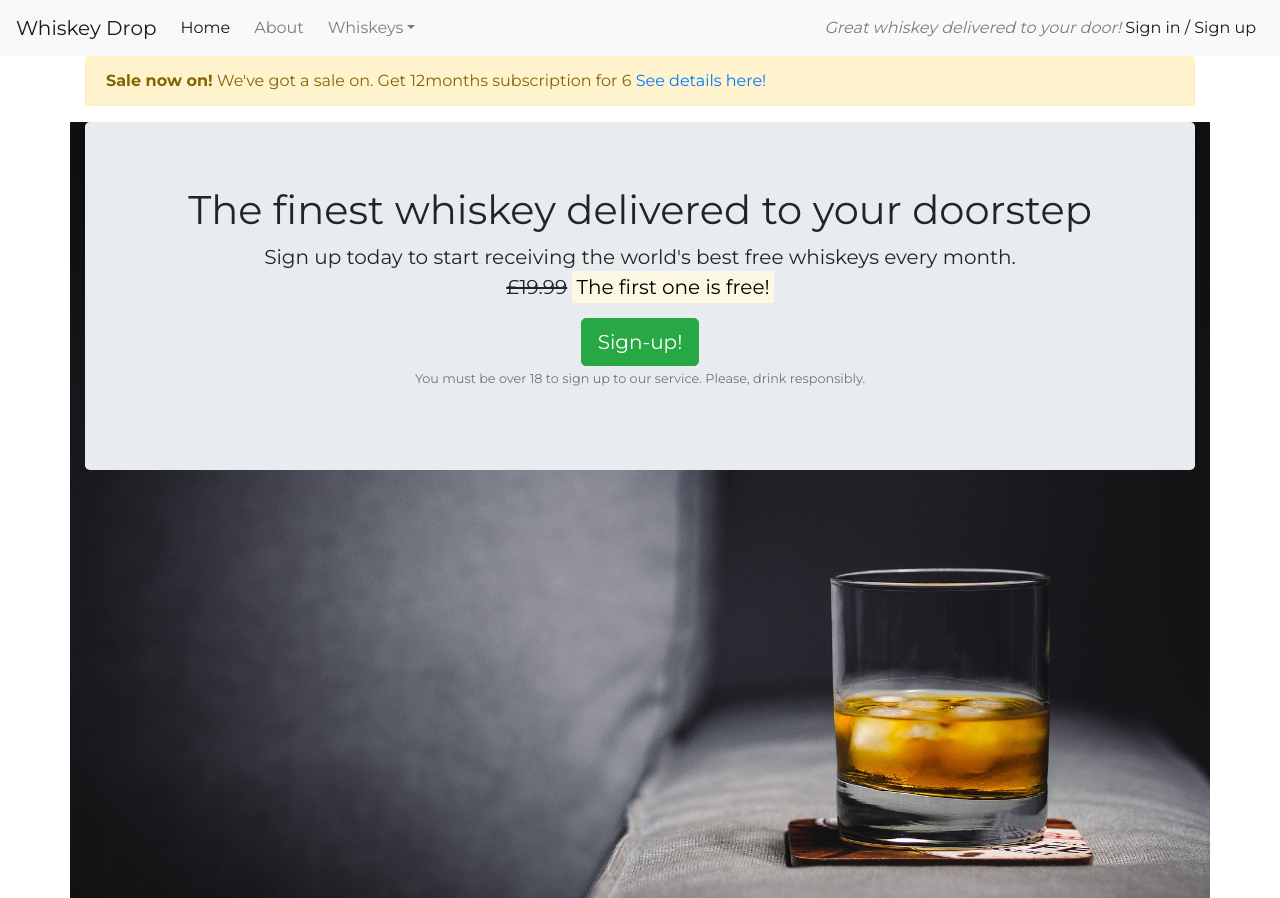
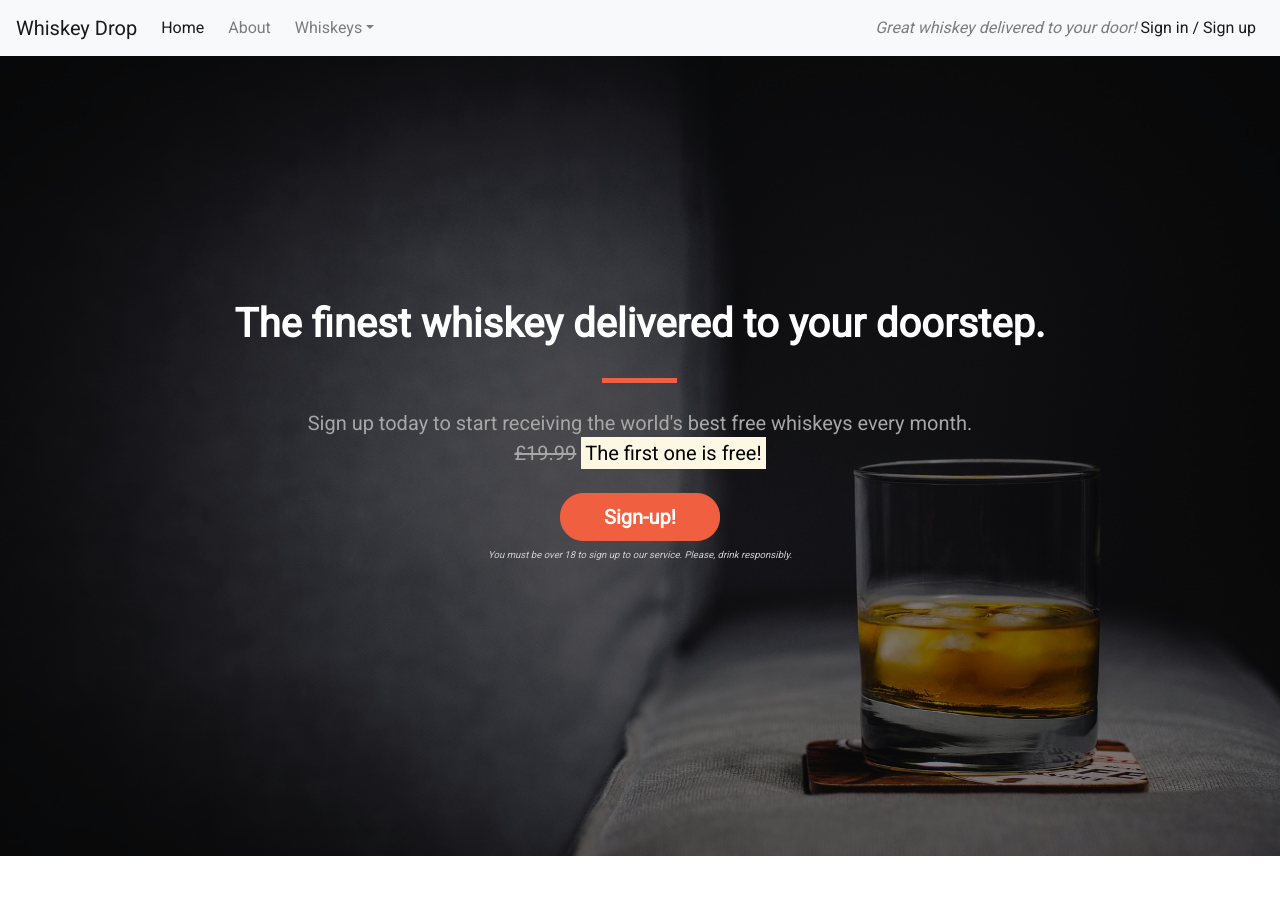
Before and after one commit to AlexNexton/bootstrap-intro, a plain HTML site: page whiskey/index.html in a window 1280 px wide. Shown: the top 898 px of the page. Drawn offline with nearby package versions, Linux system fonts and the light colour scheme.

Commit message:
style: changed button colour, added a :hover to sign up button

```diff
--- a/whiskey/css/style.css
+++ b/whiskey/css/style.css
@@ -1,5 +1,5 @@
 body{
-    font-family: 'Montserrat', sans-serif;
+    font-family: 'Roboto', sans-serif;
 }
 .alert-container{}
 
@@ -11,10 +11,82 @@ body{
     -o-background-size: cover;
      background-size: cover;
 
+     display: flex;
+     align-items: center;
+     justify-content: center;
+
+     position: relative;
+}
+.opaque-overlay{ /* this is so the image moves with the page */
+    position: absolute;
+    top: 0;
+    left: 0;
+    height: 100%;
+    width: 100%;
+    background-color: rgba(0,0,0,0.5)
 }
 
 .quotes-container{}
 
 .features-container{}
 
+/* Block-Dividers*/
+
+.block-divider{
+    width: 75px;
+    height: 5px;
+    border: 0;
+
+}
+.block-divider--orange{
+     background-color: #f05f40;
+
+}
+.block-divider--short{
+    width: 35px;
+}
+
+/*jumbotron*/
+
+.jumbotron{
+    background-color: transparent; /* takes off grey background border */
+}
+
+.jumbotron-header{
+        color: white;
+        font-weight: bold;
+        margin-bottom: 30px;
+}
+.jumbotron .lead{
+    margin: 25px 0;
+    color: #a7a7a7;
+}
+.jumbotron small{
+    font-size: 60%;
+    font-style: italic;
+    color: #d0d0d0;
+}
+
+/* Buttons*/
+
+.btn--cta{
+font-weight: bold;
+border-radius: 23px;
+width: 160px;
+}
+
+.btn--red{
+    color: white;
+    background-color: #f05f40;
+    border-color: #f05f40;
+
+}
+
+.btn--red:hover,
+.btn--red:active,
+.btn--red:focus,
+.btn--red:active:focus{
+    background-color: #ffdfd9;
+    border-color: #f05f40;
+}
 .tables-container{}
--- a/whiskey/index.html
+++ b/whiskey/index.html
@@ -8,7 +8,7 @@
     <link rel="stylesheet" href="css/style.css">
     <link rel="stylesheet" href="https://stackpath.bootstrapcdn.com/bootstrap/4.4.1/css/bootstrap.min.css" integrity="sha384-Vkoo8x4CGsO3+Hhxv8T/Q5PaXtkKtu6ug5TOeNV6gBiFeWPGFN9MuhOf23Q9Ifjh" crossorigin="anonymous">
     <link rel="stylesheet" href="https://use.fontawesome.com/releases/v5.6.3/css/all.css" integrity="sha384-UHRtZLI+pbxtHCWp1t77Bi1L4ZtiqrqD80Kn4Z8NTSRyMA2Fd33n5dQ8lWUE00s/" crossorigin="anonymous"/>
-    <link href="https://fonts.googleapis.com/css?family=Lato|Montserrat:400,700|Oswald&display=swap" rel="stylesheet">
+    <link href="https://fonts.googleapis.com/css?family=Lato|Montserrat:400,700|Oswald|Roboto&display=swap" rel="stylesheet">
     <link rel="stylesheet" href="css/style.css">
 </head>
 <body>
@@ -47,7 +47,7 @@
     </nav>
     <!--/nav end-->
 
-     <div class="container alert-container"> <!-- -->
+     <!--<div class="container alert-container">
         <div class="row d-none d-sm-block">
             <div class="col-12">
                 <div class="alert alert-warning">
@@ -56,13 +56,15 @@
                 </div>
             </div>
         </div>
-    </div>
-    <div class=" container callout-container">
+    </div> -->
+    <div class=" container-fluid callout-container">
             <!--callout-->
+            <div class="opaque-overlay">&nbsp;</div>
          <div class="row">
             <div class="col-12">
              <section class="callout jumbotron text-center"> <!--'jumbotron'class added to make callout section stand out-->
-                <h1>The finest whiskey delivered to your doorstep</h1>
+                <h1 class="jumbotron-header">The finest whiskey delivered to your doorstep.</h1>
+                <hr class="block-divider block-divider--orange">
                     <p class="lead">
                         Sign up today to start receiving the world's best free whiskeys every month.<br/>
                         <s class="d-none d-sm-inline">£19.99</s>
@@ -71,7 +73,7 @@
                                     <mark>The first one is free!</mark>
                                 </strong>
                         </p>
-                        <button class="btn btn-success btn-lg" data-toggle="modal" data-target="#signUpModal">Sign-up!</button>
+                        <button class="btn btn--red btn--cta btn-lg" data-toggle="modal" data-target="#signUpModal">Sign-up!</button>
                         <p class="text-muted">
                         <small>You must be over 18 to sign up to our service. Please, drink responsibly.</small>
                         </p>
```
